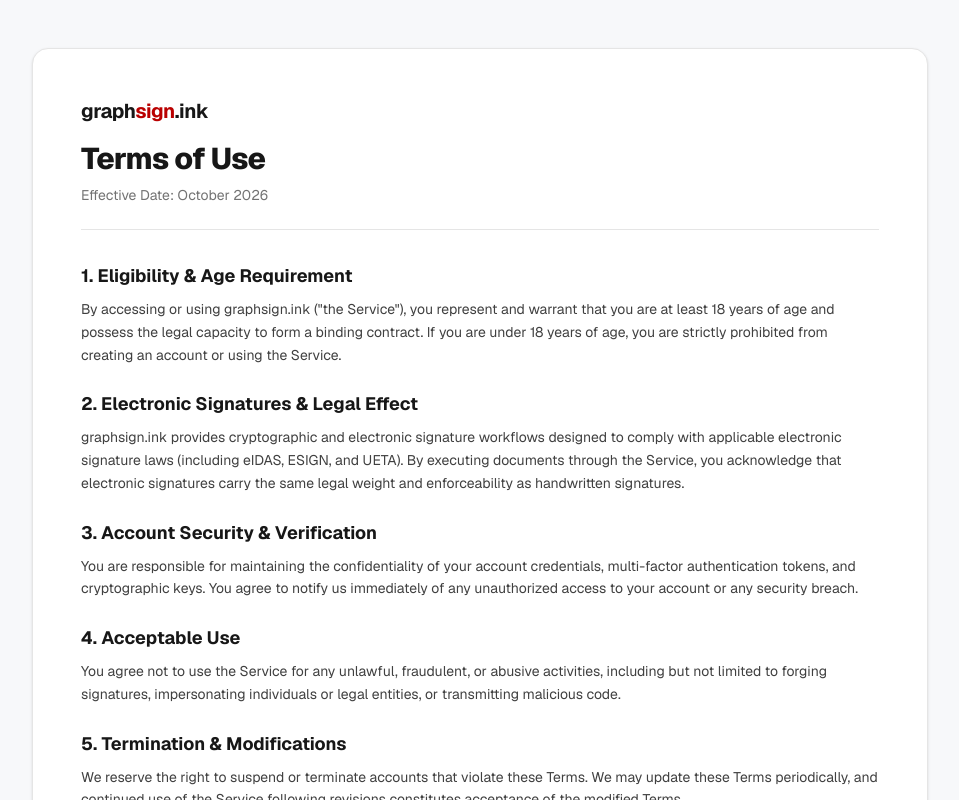
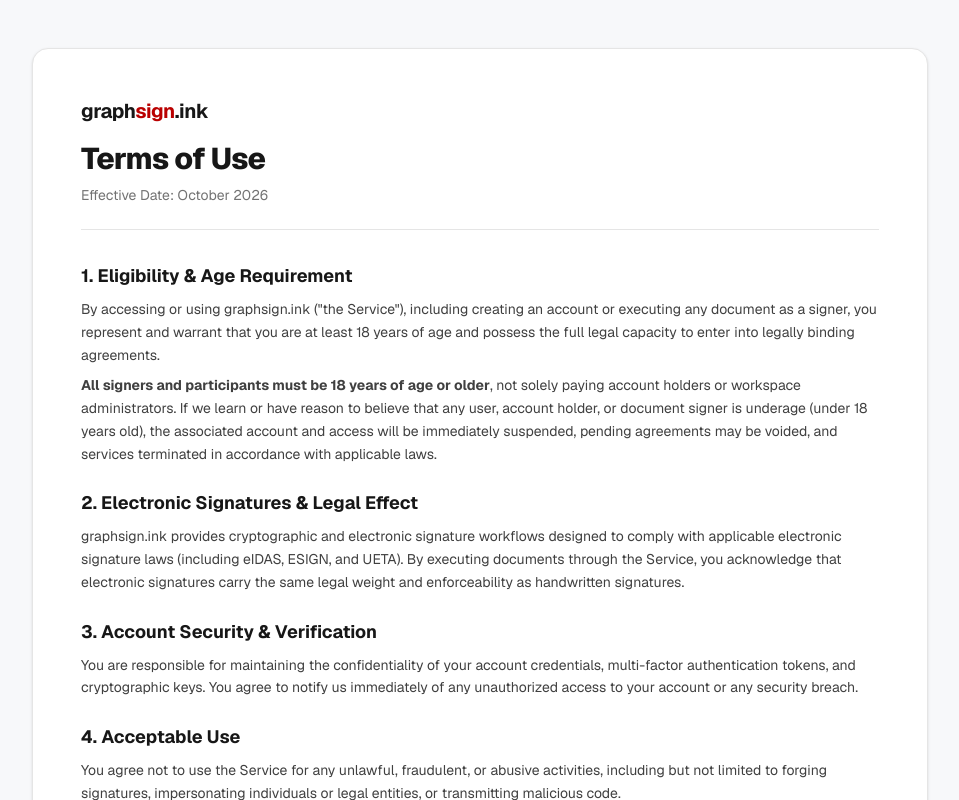
Before and after one commit to graphomy/graphsign.ink, a Next.js app in the folder apps/web/: page /terms in a window 1280 px wide. Shown: the top 800 px of the page, without its empty margins (160-1119 px from the left). Built offline with nearby package versions, Linux system fonts and the light colour scheme.

Commit message:
docs(terms): INK-304 require 18+ for all signers and state immediate suspension if underage

```diff
--- a/apps/web/src/app/(public)/terms/page.tsx
+++ b/apps/web/src/app/(public)/terms/page.tsx
@@ -21,9 +21,15 @@ export default function TermsPage() {
           <section>
             <h2 className="text-lg font-bold text-neutral-900 mb-2">1. Eligibility & Age Requirement</h2>
             <p>
-              By accessing or using graphsign.ink (&quot;the Service&quot;), you represent and warrant that you are
-              at least 18 years of age and possess the legal capacity to form a binding contract. If you are under
-              18 years of age, you are strictly prohibited from creating an account or using the Service.
+              By accessing or using graphsign.ink (&quot;the Service&quot;), including creating an account or executing
+              any document as a signer, you represent and warrant that you are at least 18 years of age and possess
+              the full legal capacity to enter into legally binding agreements.
+            </p>
+            <p className="mt-2">
+              <strong>All signers and participants must be 18 years of age or older</strong>, not solely paying account
+              holders or workspace administrators. If we learn or have reason to believe that any user, account holder,
+              or document signer is underage (under 18 years old), the associated account and access will be immediately
+              suspended, pending agreements may be voided, and services terminated in accordance with applicable laws.
             </p>
           </section>
 
```
